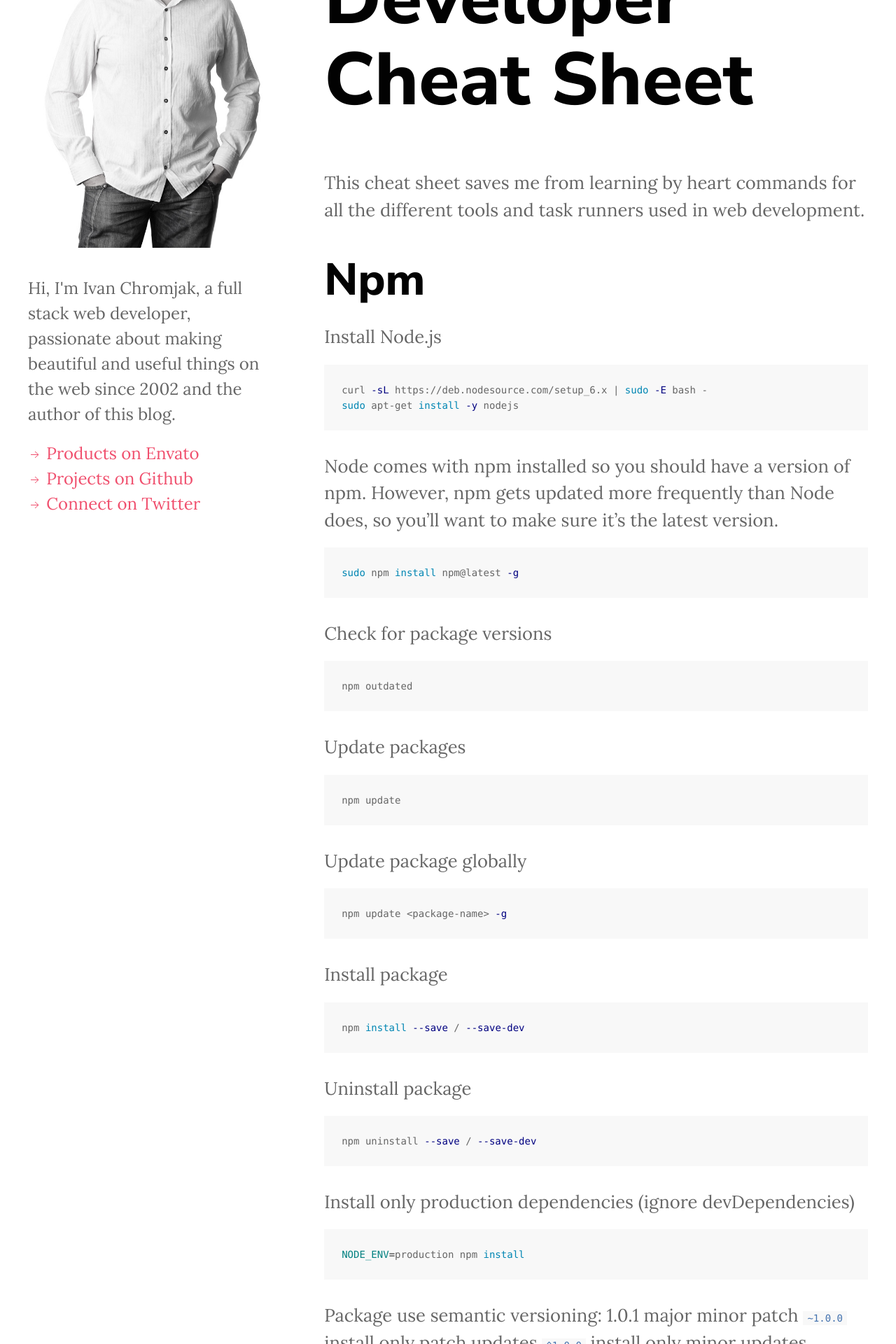
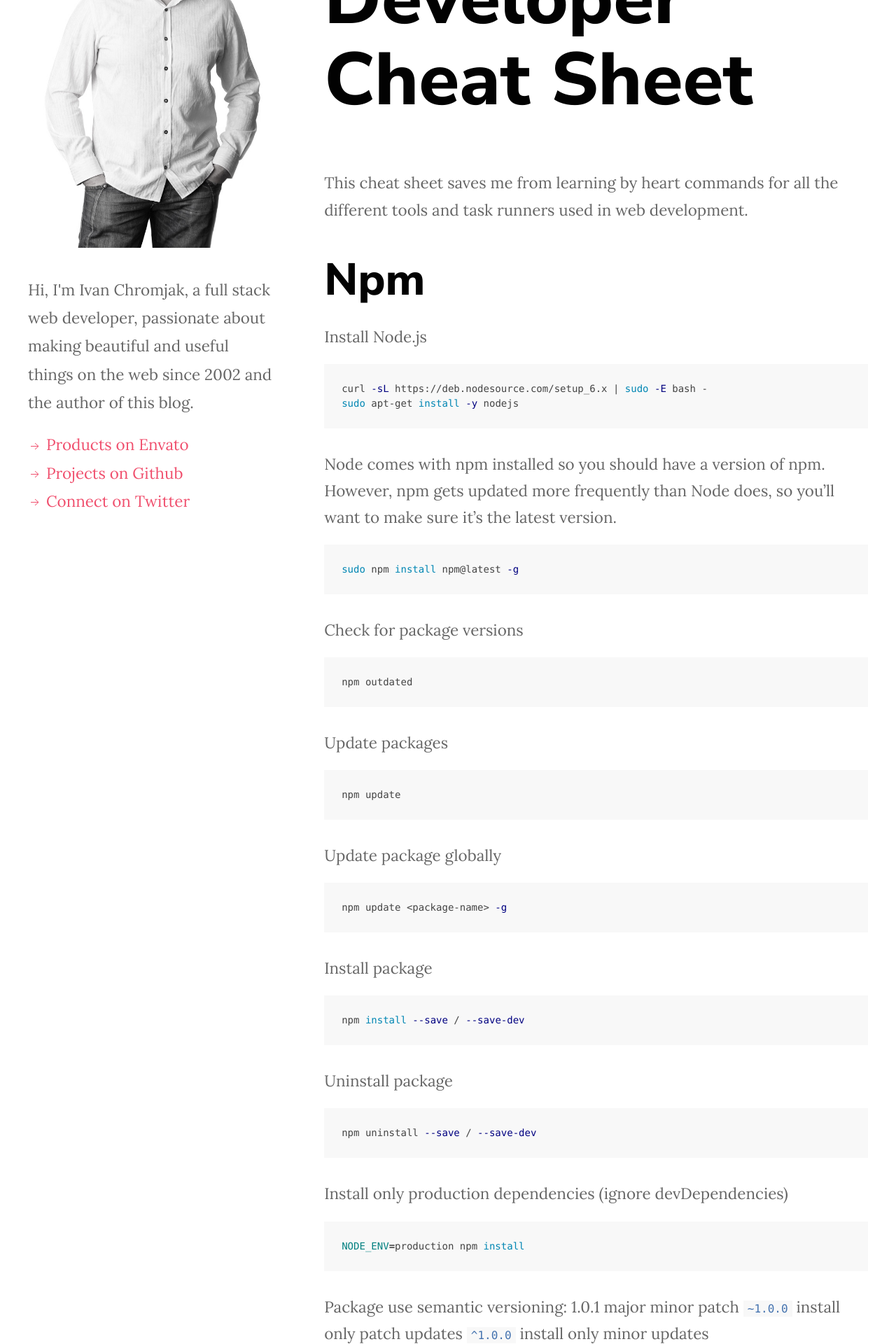
Before and after one commit to ivanchromjak/ivanchromjak.github.io, a Jekyll site: the page built from _posts/2017-03-25-web-developer-cheat-sheet.md, in a window 1280 px wide. Shown: the part 346-2266 px from the top of the page at 70% size. Built offline with Jekyll 4.4.1, drawn with Linux system fonts in a browser that asks for light colours.

Commit message:
font updates

```diff
--- a/_includes/author.html
+++ b/_includes/author.html
@@ -1,4 +1,4 @@
-<div class="author-box uk-text-large">
+<div class="tm-author-box uk-text-large">
   <a href="{{ site.baseurl }}/"><img class="uk-responsive-width uk-margin-bottom" src="/assets/img/ivan.jpg"></a>
   {% if site.description %}
     <p class="text-muted mt-5 mb-4">{{ site.description }}</p>
--- a/_includes/head.html
+++ b/_includes/head.html
@@ -5,7 +5,7 @@
   <title>{% if page.title and page.layout != 'about' %}{{ page.title | escape }} - {{ site.title | escape }}{% else %}{{ site.title | escape }}{% endif %}</title>
   <meta name="description" content="{{ page.excerpt | default: site.description | strip_html | normalize_whitespace | truncate: 160 | escape }}">
   <link rel="shortcut icon" type="image/png" href="{{ "assets/img/favicon.png" | relative_url }}" >
-  <link href="https://fonts.googleapis.com/css?family=Nunito+Sans:700,800|Quicksand:500|Lora|Roboto+Mono" rel="stylesheet">
+  <link href="https://fonts.googleapis.com/css?family=Nunito+Sans:700,800|Quicksand:500|Lora" rel="stylesheet">
   <link rel="stylesheet" href="{{ "/assets/css/main.css" | relative_url }}">
   <link rel="canonical" href="{{ page.url | replace:'index.html','' | absolute_url }}">
   <link rel="alternate" type="application/rss+xml" title="{{ site.title | escape }}" href="{{ "/feed.xml" | relative_url }}">
--- a/_sass/syntax-highlighting.scss
+++ b/_sass/syntax-highlighting.scss
@@ -1,7 +1,6 @@
 /**
  * Syntax highlighting styles
  */
-
 
 .highlight,
 .highlighter-rouge {
@@ -11,13 +10,14 @@
 
 .highlight > pre,
 .highlighter-rouge > pre {
-    font-family: 'Roboto Mono',monospace;
-    color: #666;
+    font-size: 14px;
+    line-height: 1.5;
+    color: #444;
     -moz-tab-size: 4;
     tab-size: 4;
     overflow: auto;
     padding: 25px;
-    border: 0 solid #e5e5e5;
+    border: none;
     border-radius: 0;
     background: #f8f8f8;
 }
--- a/assets/css/main.scss
+++ b/assets/css/main.scss
@@ -10,7 +10,7 @@
 // $global-success-background: #32d296 !default;
 // $global-warning-background: #faa05a !default;
 // $global-danger-background: #f0506e !default;
-
+$base-code-font-size: 16px;
 
 
 $base-body-font-family: 'Lora', serif;
@@ -41,7 +41,7 @@
 //$global-xlarge-font-size: 2rem !default;
 //$base-h2-font-size: $global-xlarge-font-size !default;
 //$base-h2-line-height: 1.3 !default;
-//$global-large-font-size: 1.5rem !default;
+$text-large-font-size: 1.4rem;
 //$base-h3-font-size: $global-large-font-size !default;
 //$base-h3-line-height: 1.4 !default;
 //$base-h4-font-size: $base-h4-font-size !default;
@@ -155,7 +155,8 @@
     }
 }
 .uk-article {
-    font-size: 1.6rem;
+    font-size: $text-large-font-size;
+    line-height: 1.7;
     h1, h2 {
         font-weight: 800;
     }
@@ -176,3 +177,6 @@
         font-size: 3.8rem;
     }
 }
+.tm-author-box {
+    line-height: 1.8;
+}
```
